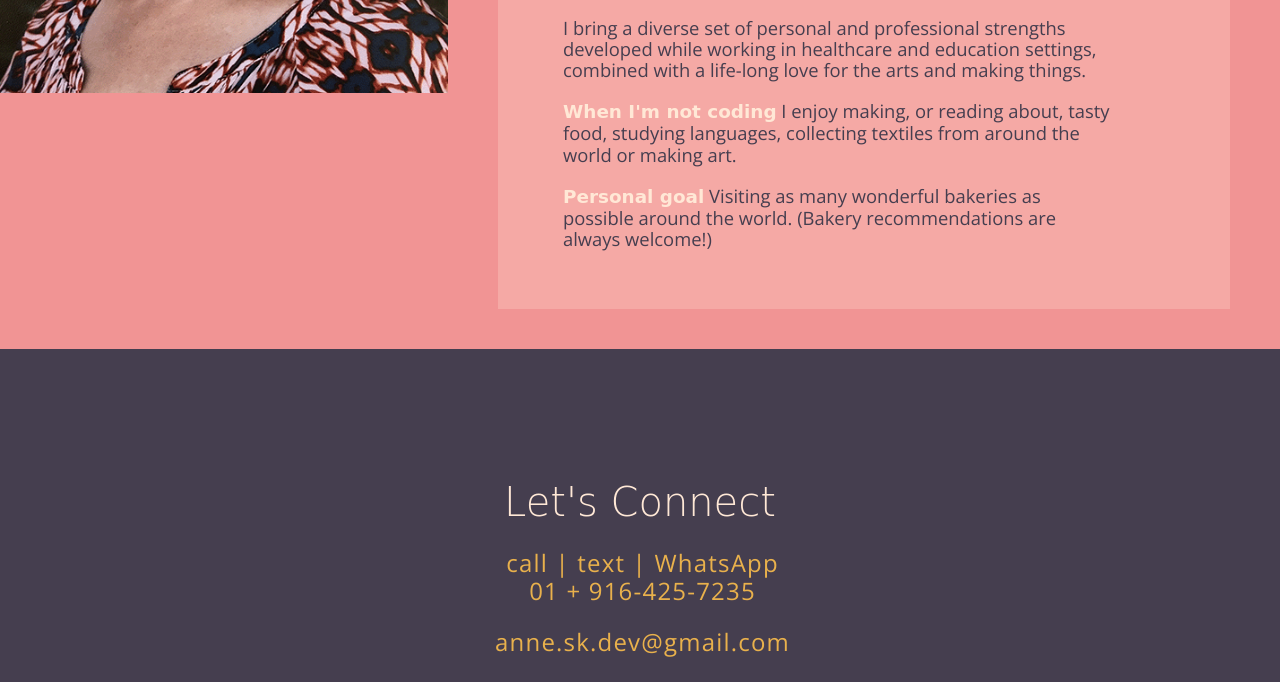
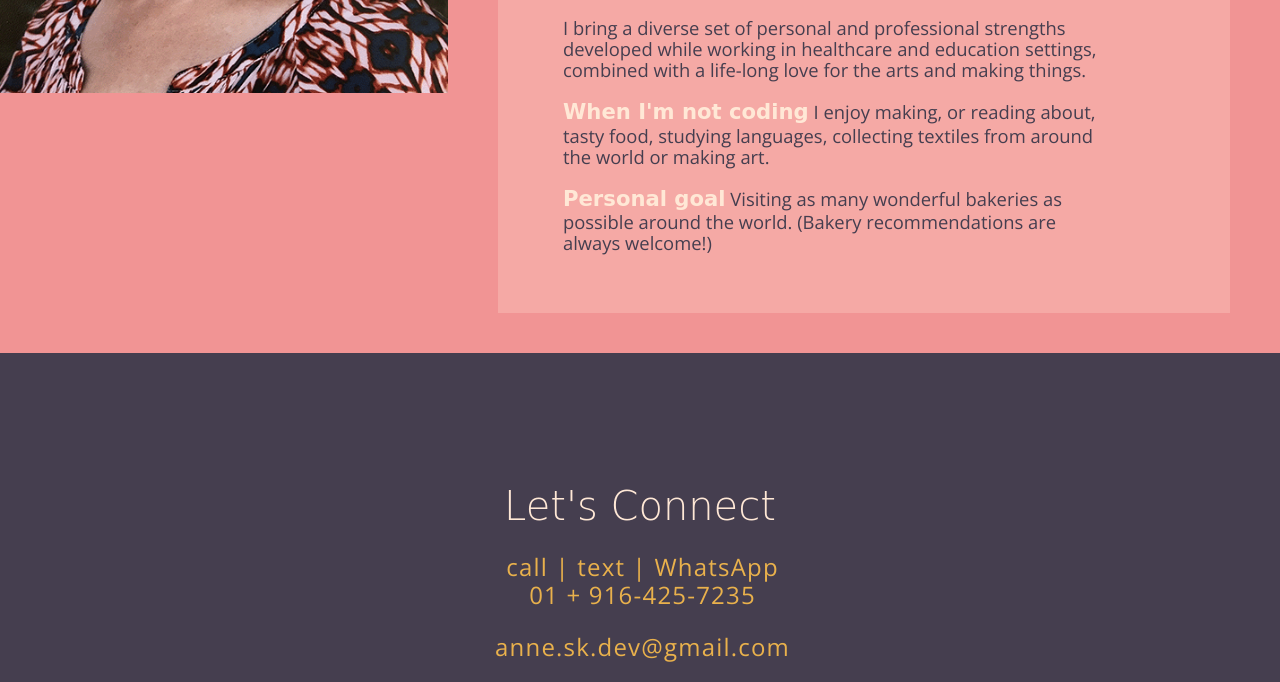
Before and after one commit to wesiptea/ask-porfolio-directory, a website built with Parcel: page index.html in a window 1280 px wide. Shown: the part 2841-3523 px from the top of the page. Built offline with nearby package versions, Linux system fonts and the light colour scheme; a web font is replaced by a local one.

Commit message:
Update to About section text

```diff
--- a/css/main.css
+++ b/css/main.css
@@ -415,6 +415,7 @@ section h3 {
   font-family: 'Bellota', cursive;
   /* font-family: 'Domine', serif; */
   color: #ffe8d6;
+  font-size: 1.15em;
 }
 
 .about-section p {
```
